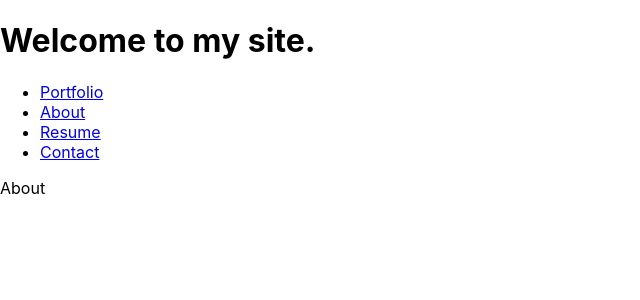
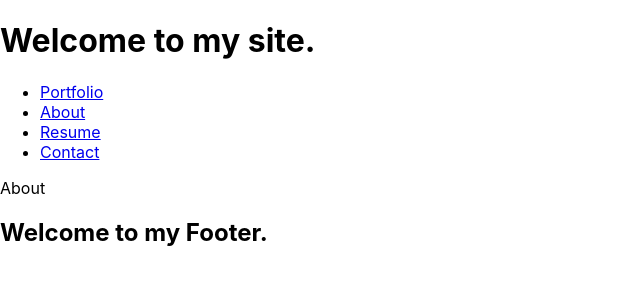
Before and after one commit to RepoPanda/react-portfolio, a React (Create React App) app: page / in a window 1280 px wide. Shown: the top 300 px of the page, without its empty margins (0-640 px from the left). Built offline with nearby package versions, Linux system fonts and the light colour scheme.

Commit message:
Footer component was created and added to application

```diff
--- a/src/App.js
+++ b/src/App.js
@@ -5,6 +5,7 @@ import About from './pages/About';
 import Resume from './pages/Resume';
 import Contact from './pages/Contact';
 import Header from './components/Header';
+import Footer from './components/Footer';
 
 export default function App() {
   const [currentPage, setCurrentPage] = useState('About');
@@ -32,6 +33,7 @@ export default function App() {
       <NavTabs currerntPage={currentPage} handlePageChange={handlePageChange} />
       {/* Here we are calling the renderPage method which will return a component  */}
       {renderPage()}
+      <Footer />
     </div>
   );
 }
--- /dev/null
+++ b/src/components/Footer.js
@@ -0,0 +1,9 @@
+function Footer() {
+  return (
+    <footer>
+      <h2>Welcome to my Footer.</h2>
+    </footer>
+  );
+}
+
+export default Footer;
```
